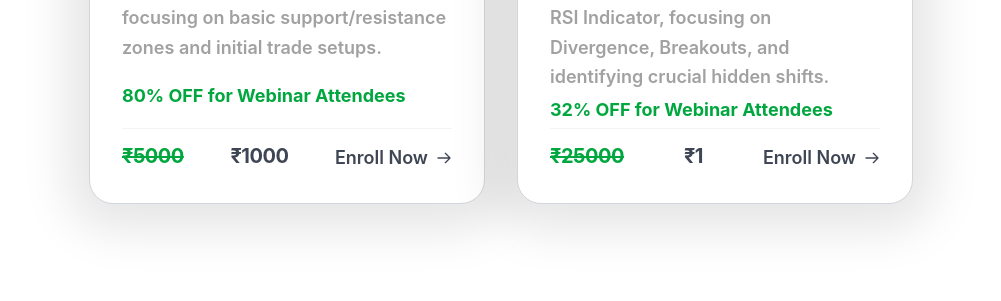
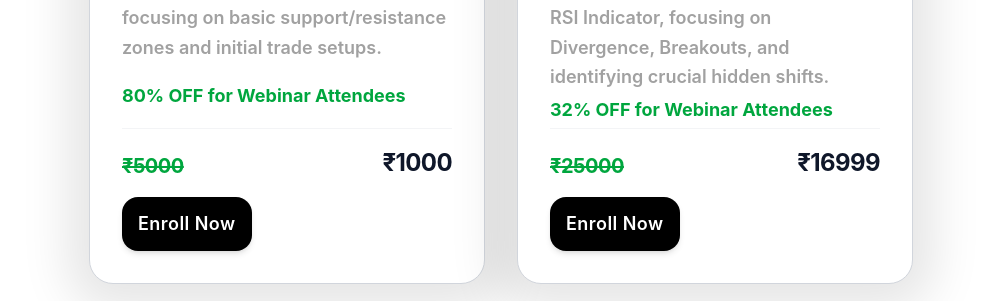
Before and after one commit to bhave5h/nishantmendhe-stockclasses, a Next.js app: page / in a window 1280 px wide. Shown: the part 2940-3241 px from the top of the page, without its empty margins (139-1140 px from the left). Built offline with nearby package versions, Linux system fonts and the light colour scheme; no server answers; a web font is replaced by a local one.

Commit message:
button fix

```diff
--- a/components/sections/Courses.tsx
+++ b/components/sections/Courses.tsx
@@ -74,20 +74,18 @@ export default function Courses() {
                                     {course.discount}
                                 </p>
 
-                                <div className="pt-3 border-t border-gray-100 flex items-end justify-between">
+                                <div className="pt-4 pb-4 border-t border-gray-100 flex items-end justify-between mt-auto">
                                     <span className="text-[20px] font-bold text-green-600 tracking-tight line-through">
                                         {course.orgprice}
                                     </span>
-                                    <span className="text-[20px] font-bold text-[#0F172A] tracking-tight opacity-80">
+                                    <span className="text-[24px] font-bold text-[#0F172A] tracking-tight">
                                         {course.price}
                                     </span>
-                                    <Link href={`/courses/${course.id}`} className="flex items-center gap-2 text-[18px] font-semibold text-[#0F172A] hover:text-gray-600 transition-colors group opacity-80">
-                                        Enroll Now
-                                        <svg className="w-4 h-4 transform group-hover:translate-x-1 transition-transform" fill="none" viewBox="0 0 24 24" stroke="currentColor">
-                                            <path strokeLinecap="round" strokeLinejoin="round" strokeWidth={2} d="M14 5l7 7m0 0l-7 7m7-7H3" />
-                                        </svg>
-                                    </Link>
                                 </div>
+
+                                <Link href={`/courses/${course.id}`} className="w-fit p-4 bg-black h-[54px] flex items-center justify-center rounded-xl cursor-pointer relative overflow-hidden transition-all duration-500 ease-in-out shadow-md hover:scale-[1.02] hover:shadow-lg before:absolute before:top-0 before:-left-full before:w-full before:h-full before:bg-gradient-to-r before:from-[#009b49] before:to-[rgb(105,184,141)] before:transition-all before:duration-500 before:ease-in-out before:z-[-1] before:rounded-xl hover:before:left-0 text-[#fff] text-lg font-semibold tracking-wide">
+                                    Enroll Now
+                                </Link>
                             </div>
                         </motion.div>
                     ))}
--- a/data/content.json
+++ b/data/content.json
@@ -134,7 +134,7 @@
             "id": "ATM",
             "slug": "ATM",
             "title": "ATM - Advance Technical Master Class",
-            "price": "₹1",
+            "price": "₹16999",
             "orgprice": "₹25000",
             "discount": "32% OFF for Webinar Attendees",
             "image": "/Images/courses/ATM.webp",
```
